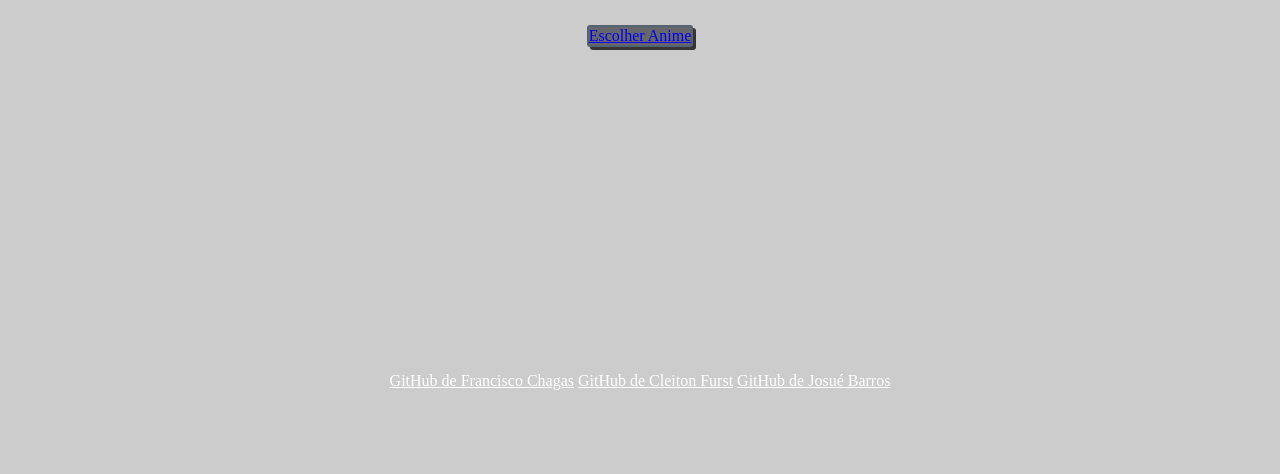
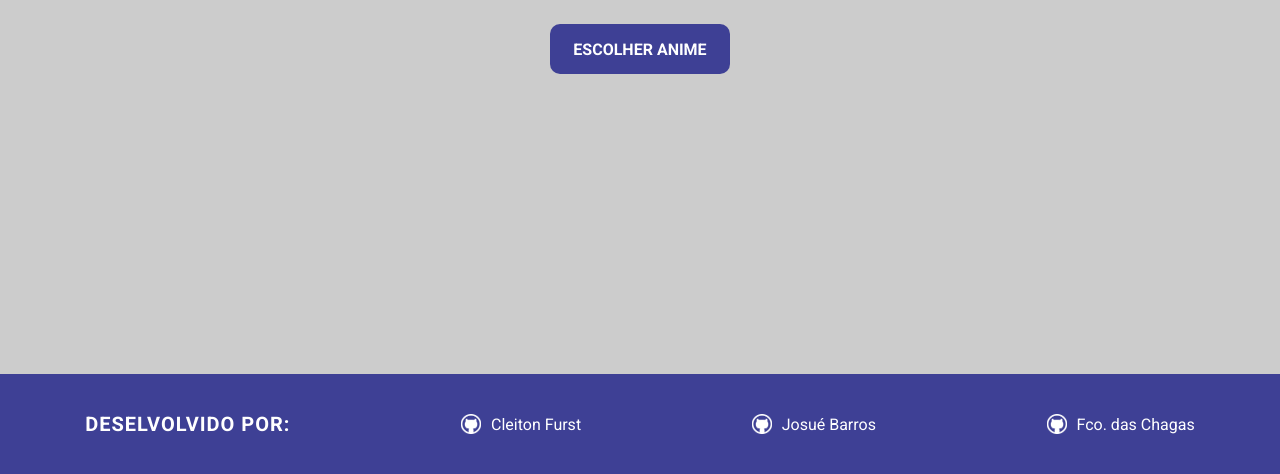
Before and after one commit to CleitonFurst/Site_Animes, a Flask app: page / in a window 1280 px wide. Shown: the part 715-1189 px from the top of the page. Before the commit the page ends 1105 px from the top, so only its background shows below. Run offline with Flask 2, Linux system fonts and the light colour scheme.

Commit message:
Atualizaçao

```diff
--- a/static/style.css
+++ b/static/style.css
@@ -2,6 +2,7 @@
   margin: 0;
   border: 0;
   box-sizing: border-box;
+  font-family: "Roboto", sans-serif;
 }
 
 body {
@@ -119,10 +120,9 @@ header .logo img {
   transition: 1s;
 }
 
-.navigation-auto div:not(:last-child){
+.navigation-auto div:not(:last-child) {
   margin-right: 40px;
 }
-
 
 #radio1:checked ~ .navigation-auto .auto-btn1 {
   background: #ccc;
@@ -138,11 +138,12 @@ header .logo img {
   background: #ccc;
 }
 
-
-
-
 footer {
   margin-top: 300px;
+  display: flex;
+  flex-direction: row;
+  justify-content: space-around;
+  align-items: center;
 }
 
 footer a {
@@ -150,13 +151,73 @@ footer a {
 }
 
 /* estilizando o Escolher Episodio */
-.botao{
-  text-decoration-color: black;
-  background-color: rgb(102, 102, 109);
-  margin: 2%;
+.botao {
+  width: 180px;
+  height: 50px;
+  border-radius: 10px;
+
+  margin-top: 25px;
+
   text-align: center;
-  border: 2px solid #556270;
-  border-radius: 3px;
-  box-shadow: 3px 3px rgb(53, 53, 53);;
-  cursor: context-menu;
+  background: #3e4095;
+
+  display: flex;
+  align-items: center;
+  justify-content: center;
+
+  background-image: -webkit-linear-gradient(45deg, blue 50%, transparent 50%);
+  background-image: linear-gradient(45deg, blue 50%, transparent 50%);
+  background-position: 100%;
+  background-size: 400%;
+  -webkit-transition: background 300ms ease-in-out;
+  transition: background 300ms ease-in-out;
 }
+
+.botao:hover {
+  background-position: 0;
+}
+
+.botao a {
+  color: #fff;
+  text-transform: uppercase;
+  text-decoration: none;
+  font-weight: 700;
+}
+
+footer {
+  width: 100%;
+  height: 100px;
+  background: #3e4095;
+}
+
+footer h2 {
+  display: flex;
+  justify-content: center;
+  align-items: center;
+  margin-top: 20px;
+  margin-bottom: 20px;
+
+  text-transform: uppercase;
+  font-size: 20px;
+  color: #fff;
+  letter-spacing: 1px;
+}
+footer a {
+  display: flex;
+  flex-direction: row;
+  align-items: center;
+  justify-content: center;
+  text-decoration: none;
+}
+
+footer img {
+  width: 20px;
+  height: 20px;
+
+  margin-right: 10px;
+}
+.infor-footer {
+  display: flex;
+  align-items: center;
+  justify-content: center;
+}
--- a/templates/footer.html
+++ b/templates/footer.html
@@ -1,7 +1,22 @@
+
 <footer>
-    <div class="bloco">
-        <a href="https://github.com/francisco-das-chagas">GitHub de Francisco Chagas</a>
-        <a href="https://github.com/CleitonFurst">GitHub de Cleiton Furst</a>
-        <a href="https://github.com/Josucka">GitHub de Josué Barros</a>
+    <div class="infor-footer">
+        <h2 class="title">
+        Deselvolvido por:
+    </h2>
     </div>
+
+    <div class="infor-footer">
+        <a href="https://github.com/CleitonFurst"> <img src="/static/img/git.png" alt="Cleiton Furst">Cleiton Furst</a>
+
+    </div>
+    <div class="infor-footer">
+        <a href="https://github.com/Josucka"> <img src="/static/img/git.png" alt="Josué Barros"> Josué Barros</a>
+
+    </div>
+    <div class="infor-footer">
+        <a href="https://github.com/francisco-das-chagas"> <img src="/static/img/git.png" alt="Francisco das Chagas"> Fco. das Chagas</a>
+
+    </div>
+
 </footer>
--- a/templates/index.html
+++ b/templates/index.html
@@ -8,6 +8,9 @@
     <meta name="viewport" content="width=device-width, initial-scale=1.0">
     <title>Animes Blue</title>
     <link rel="stylesheet" href="../static/style.css">
+    <link rel="preconnect" href="https://fonts.googleapis.com">
+    <link rel="preconnect" href="https://fonts.gstatic.com" crossorigin>
+    <link href="https://fonts.googleapis.com/css2?family=Roboto:wght@400;500;700&display=swap" rel="stylesheet">
 </head>
 
 <body>
@@ -27,8 +30,7 @@
                 <a href="" target="blank"></a> <img src="../static/img/dragon-ball4.jpg"></a>
             </div>
             <div class="slide">
-                <img src="https://animesonline.cc/wp-content/uploads/2021/04/e77ZdXs1tFmpTOiFfEZSlcz9ZWN-185x278.jpg"
-                    height="100" width="200" alt="">
+                <img src="https://animesonline.cc/wp-content/uploads/2021/04/e77ZdXs1tFmpTOiFfEZSlcz9ZWN-185x278.jpg">
             </div>
             <div class="slide">
                 <img src="../static/img/dragon-ball4.jpg" alt="">
@@ -52,7 +54,7 @@
         <!-- manual navigation end -->
     </div>
 
-    <div class="botao">
+    <div class="botao botao1">
         <a href="/opcao" class="botao1">Escolher Anime</a>
     </div>
     {% include 'footer.html' %}
```
Also changed, not shown: static/img/git.png (added). Lines whose indentation alone changed are shown as unchanged.
